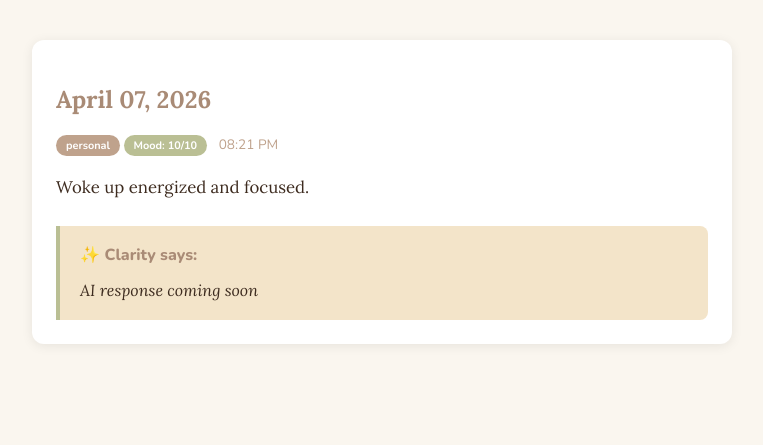
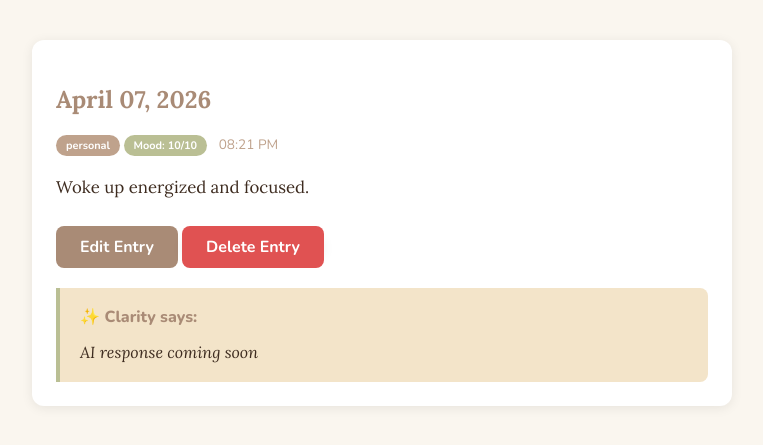
Before and after one commit to Chriswasian/clarity, a Flask app: page /entry/1 in a window 1280 px wide. Shown: the part 50-495 px from the top of the page, without its empty margins (258-1021 px from the left). Run offline with Flask 3, Linux system fonts and the light colour scheme; a user stored in the database is signed in.

Commit message:
Add edit and delete entry features

```diff
--- a/app.py
+++ b/app.py
@@ -111,6 +111,30 @@ def entry(id):
               flash('You do not have permission to view this entry')
               return redirect(url_for('dashboard'))
 
+@app.route('/entry/<int:id>/edit', methods=['GET', 'POST'])
+@login_required
+def edit_entry(id):
+        entry = Entry.query.get_or_404(id)
+        if entry.user_id != current_user.id:
+            return redirect(url_for('dashboard'))
+        if request.method == 'POST':
+            entry.content = request.form.get('content')
+            entry.mode = request.form.get('mode')
+            entry.mood = request.form.get('mood')
+            db.session.commit()
+            return redirect(url_for('entry', id=entry.id))
+        return render_template('edit_entry.html', entry=entry)
+
+@app.route('/entry/<int:id>/delete', methods=['POST'])
+@login_required
+def delete_entry(id):
+        entry = Entry.query.get_or_404(id)
+        if entry.user_id != current_user.id:
+            return redirect(url_for('dashboard'))
+        db.session.delete(entry)
+        db.session.commit()
+        return redirect(url_for('entries'))
+
 @app.route('/entries')
 @login_required
 def entries():
--- a/static/style.css
+++ b/static/style.css
@@ -196,3 +196,17 @@ textarea {
     font-size: 0.8em;
     font-weight: 700;
 }
+
+.btn-danger {
+    background-color: #e05252;
+}
+
+.btn-danger:hover {
+    background-color: #c04040;
+}
+
+.btn-danger-form {
+    display: inline;
+    margin: 0;
+    padding: 0;
+}
--- a/templates/entry.html
+++ b/templates/entry.html
@@ -9,6 +9,11 @@
         {{ entry.created_at.strftime('%I:%M %p') }}
     </div>
     <div class="entry-content">{{ entry.content }}</div>
+    <a href="{{ url_for('edit_entry', id=entry.id) }}" class="btn">Edit Entry</a>
+    <form method="POST" class="btn-danger-form" action="{{ url_for('delete_entry', id=entry.id) }}">
+        <button type="submit" class="btn btn-danger" onclick="return confirm('Delete this entry?')">Delete
+            Entry</button>
+    </form>
     <div class="ai-response">{{ entry.ai }}</div>
 </div>
 {% endblock %}
```
Also changed, not shown: templates/edit_entry.html (added, +25 -0 lines), instance/clarity.db, 1 other file.
